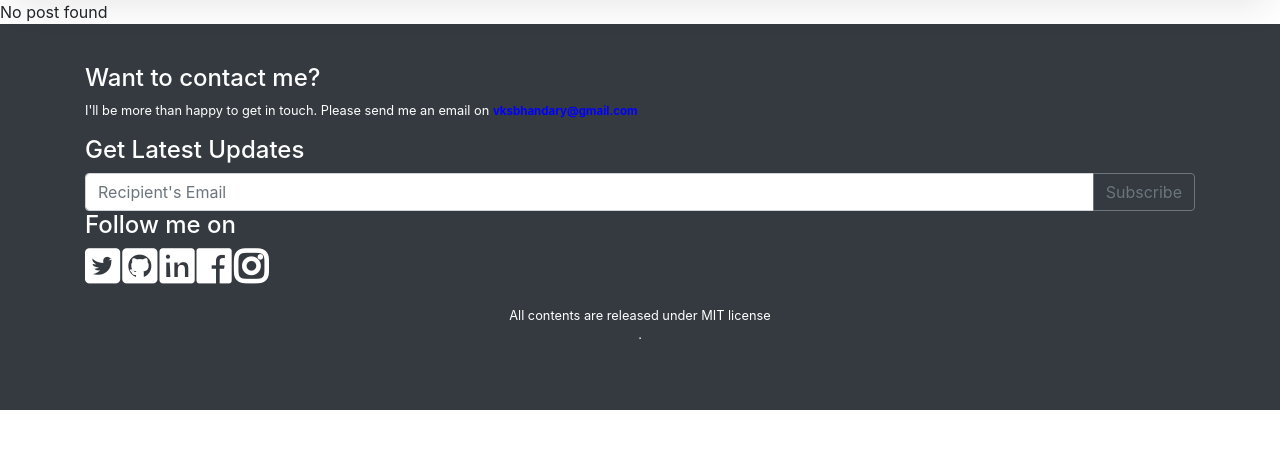
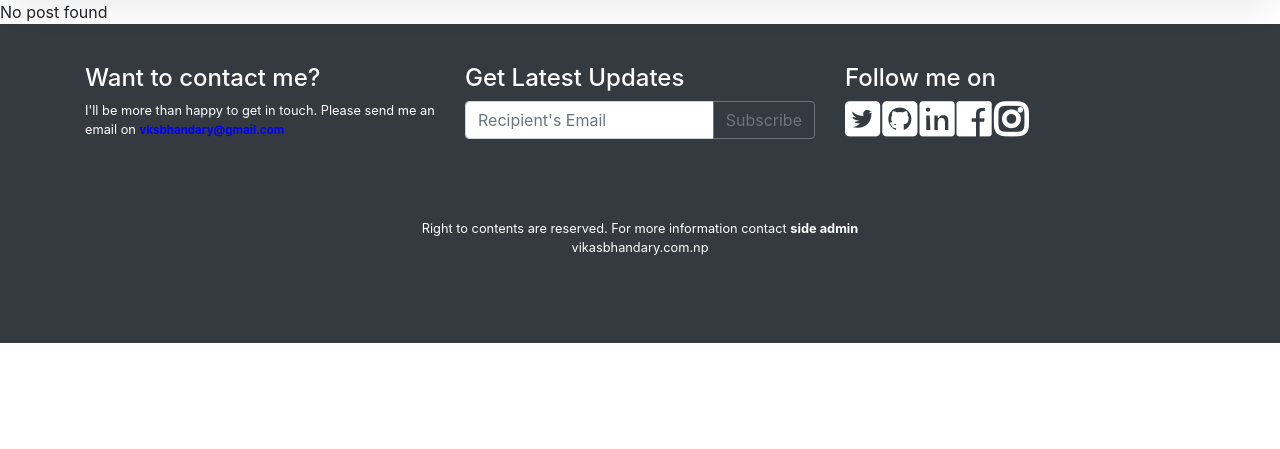
Before and after one commit to vksbhandary/django-portfolio, a Django app: template templates/blog.html in a window 1280 px wide. Shown: the part 48-497 px from the top of the page. Run offline with Django 3.2, Linux system fonts and the light colour scheme; the template is opened without the code that fills it, so the values that code supplies are empty; some libraries are stand-ins or nearby versions.

Commit message:
updated default template

```diff
--- a/posts/views.py
+++ b/posts/views.py
@@ -10,7 +10,7 @@ def home_view(request):
 	blogs = Post.objects.filter(status='published').order_by('-published')
 	setting = SiteSetting.objects.all().first()
 	max_pages = 10
-	if setting.maxblog:
+	if setting and setting.maxblog > 0:
 		max_pages = setting.maxblog
 
 	paginator = Paginator(blogs,max_pages)
--- a/static/css/style.css
+++ b/static/css/style.css
@@ -189,3 +189,7 @@ clear: left;
 ul.nav.nav-pills{
   display: block;
 }
+
+footer div.row div {
+  margin-bottom: 20px;
+}
--- a/templates/base.html
+++ b/templates/base.html
@@ -53,14 +53,14 @@
 <footer>
           <div class="content container">
                <div class="row">
-                  <div class="col-sm-4 col-md-12">
+                  <div class="col-sm-12 col-md-4">
                       <h4>Want to contact me?</h4>
                       <p> I'll be more than happy to get in touch. Please send me an email on
                         <a class="phone" href="mailto:vksbhandary@gmail.com">vksbhandary@gmail.com</a>
                       </p>
 
                </div>
-                  <div class="col-sm-4 col-md-12">
+                  <div class="col-sm-12 col-md-4">
                        <h4> Get Latest Updates</h4>
                  <div class="input-group">
                     <input type="text" class="form-control" placeholder="Recipient's Email" aria-label="Recipient's Email" aria-describedby="basic-addon2">
@@ -69,7 +69,7 @@
                     </div>
                   </div>
                   </div>
-                   <div class="col-sm-4 col-md-12">
+                   <div class="col-sm-12 col-md-4">
                        <h4>Follow me on</h4>
                        <a  class="twitter" href="#"><i class="fab fa-3x fa-twitter-square"></i></a>
                        <a class="" href="#"><i class="fab  fa-3x  fa-github-square"></i></a>
@@ -81,8 +81,17 @@
               </div><!-- row-->
               <div class="row">
                   <div class="col-sm-12">
-                      <p class="main"> All contents are released under MIT license
-                      <br> <a href="mailto:{{ setting.defprofile.user.email|default_if_none:'vksbhandary@gmail.com' }}">{{ setting.siteurl|default_if_none:'vikasbhandary.com.np' }}</a>.<p>
+                    {% if setting %}
+                    <p class="main"> Right to contents are reserved. For more information contact
+                      <a href="mailto:{{ setting.defprofile.user.email|default_if_none:'vksbhandary@gmail.com' }}">side admin</a>
+                    <br>
+                  {{ setting.siteurl|default_if_none:'vikasbhandary.com.np' }}</p>
+                    {% else %}
+                    <p class="main"> Right to contents are reserved. For more information contact
+                       <a href="mailto:vksbhandary@gmail.com">side admin </a>
+                    <br> vikasbhandary.com.np </p>
+                    {% endif %}
+
                   </div>
               </div>
 
```
